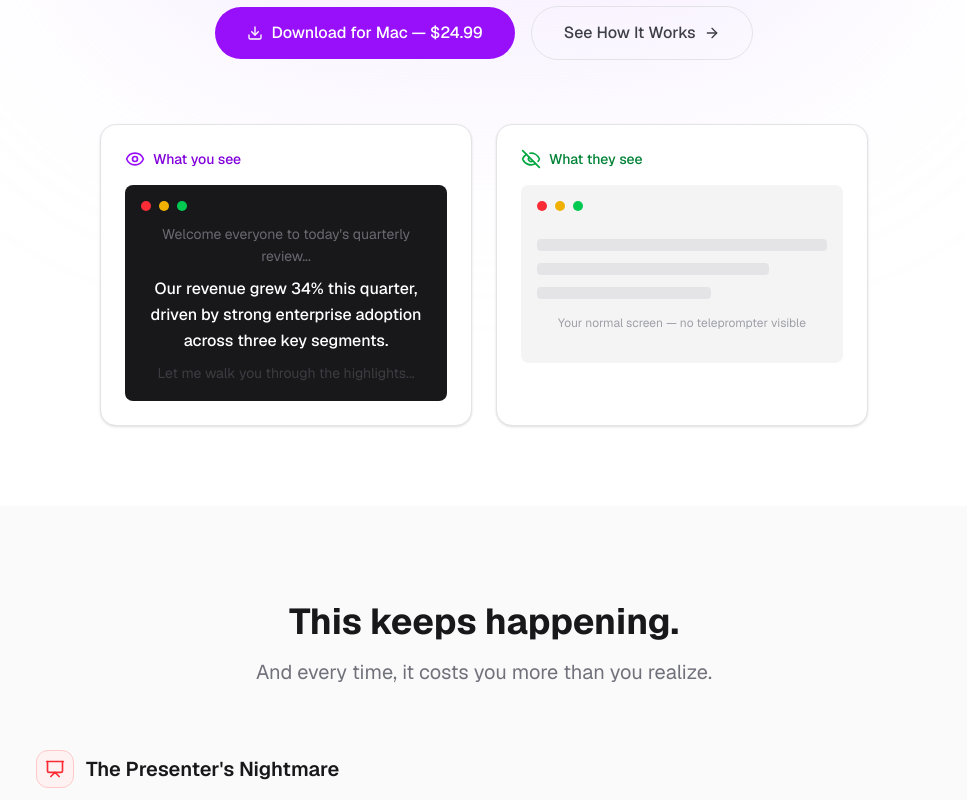
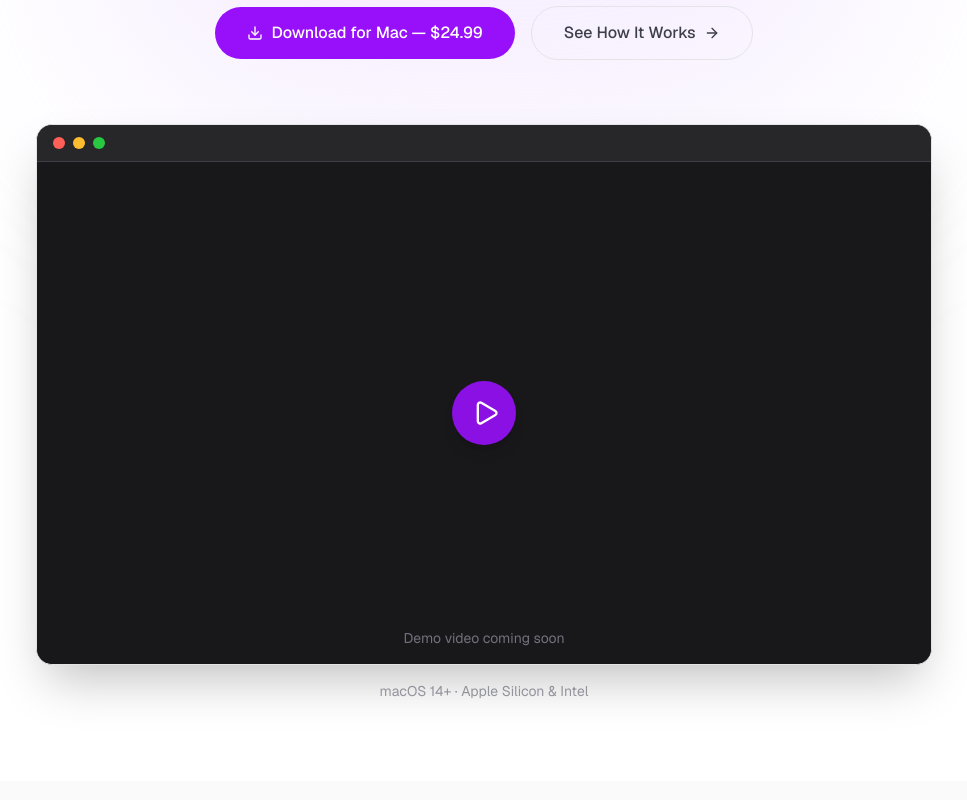
Before and after one commit to ujpark1/ghostprompt-landing, a Next.js app: page / in a window 1280 px wide. Shown: the part 620-1420 px from the top of the page, without its empty margins (156-1123 px from the left). Built offline with nearby package versions, Linux system fonts and the light colour scheme.

Commit message:
Add hero demo video placeholder and simplify app screenshot section

```diff
--- a/src/app/page.tsx
+++ b/src/app/page.tsx
@@ -133,59 +133,36 @@ function Hero() {
           </a>
         </div>
 
-        {/* Visual comparison */}
-        <div className="max-w-3xl mx-auto" role="img" aria-label="Comparison showing the teleprompter overlay is visible to you but invisible during screen sharing">
-          <div className="grid grid-cols-1 md:grid-cols-2 gap-6">
-            {/* What you see */}
-            <div className="rounded-2xl border border-zinc-200 bg-white p-6 text-left shadow-sm">
-              <div className="flex items-center gap-2 mb-4">
-                <Eye className="w-5 h-5 text-purple-600" aria-hidden="true" />
-                <span className="text-sm font-medium text-purple-700">What you see</span>
-              </div>
-              <div className="rounded-lg bg-zinc-900 p-4">
-                <div className="flex items-center gap-2 mb-3" aria-hidden="true">
-                  <div className="w-2.5 h-2.5 rounded-full bg-red-500" />
-                  <div className="w-2.5 h-2.5 rounded-full bg-yellow-500" />
-                  <div className="w-2.5 h-2.5 rounded-full bg-green-500" />
-                </div>
-                <div className="space-y-2">
-                  <div className="text-center text-sm text-zinc-400 leading-relaxed opacity-60">
-                    Welcome everyone to today&apos;s quarterly review...
-                  </div>
-                  <div className="text-center text-base text-white leading-relaxed font-medium">
-                    Our revenue grew 34% this quarter, driven by
-                    strong enterprise adoption across three key segments.
-                  </div>
-                  <div className="text-center text-sm text-zinc-500 leading-relaxed opacity-40">
-                    Let me walk you through the highlights...
-                  </div>
+        {/* Demo Video */}
+        <div className="max-w-4xl mx-auto">
+          <div className="relative rounded-2xl overflow-hidden bg-zinc-900 shadow-2xl border border-zinc-200">
+            {/* macOS window chrome */}
+            <div className="flex items-center gap-2 px-4 py-3 bg-zinc-800 border-b border-zinc-700">
+              <div className="w-3 h-3 rounded-full bg-[#FF5F57]" />
+              <div className="w-3 h-3 rounded-full bg-[#FEBC2E]" />
+              <div className="w-3 h-3 rounded-full bg-[#28C840]" />
+            </div>
+            {/*
+              Replace the placeholder below with your demo video:
+              <video
+                src="/demo.mp4"
+                autoPlay
+                muted
+                loop
+                playsInline
+                className="w-full h-full object-cover"
+              />
+            */}
+            <div className="aspect-video flex items-center justify-center bg-zinc-900 relative">
+              <div className="absolute inset-0 flex items-center justify-center">
+                <div className="w-16 h-16 rounded-full bg-purple-600/90 flex items-center justify-center cursor-pointer hover:bg-purple-500 transition-colors shadow-lg">
+                  <Play className="w-7 h-7 text-white ml-1" />
                 </div>
               </div>
-            </div>
-
-            {/* What they see */}
-            <div className="rounded-2xl border border-zinc-200 bg-white p-6 text-left shadow-sm">
-              <div className="flex items-center gap-2 mb-4">
-                <EyeOff className="w-5 h-5 text-green-600" aria-hidden="true" />
-                <span className="text-sm font-medium text-green-700">What they see</span>
-              </div>
-              <div className="rounded-lg bg-zinc-100 p-4">
-                <div className="flex items-center gap-2 mb-3" aria-hidden="true">
-                  <div className="w-2.5 h-2.5 rounded-full bg-red-500" />
-                  <div className="w-2.5 h-2.5 rounded-full bg-yellow-500" />
-                  <div className="w-2.5 h-2.5 rounded-full bg-green-500" />
-                </div>
-                <div className="space-y-3 py-4">
-                  <div className="h-3 bg-zinc-200 rounded w-full" />
-                  <div className="h-3 bg-zinc-200 rounded w-4/5" />
-                  <div className="h-3 bg-zinc-200 rounded w-3/5" />
-                  <div className="text-center text-xs text-zinc-400 mt-4">
-                    Your normal screen — no teleprompter visible
-                  </div>
-                </div>
-              </div>
+              <p className="absolute bottom-4 text-sm text-zinc-500">Demo video coming soon</p>
             </div>
           </div>
+          <p className="text-center text-sm text-zinc-400 mt-4">macOS 14+ &middot; Apple Silicon &amp; Intel</p>
         </div>
       </div>
     </section>
@@ -301,16 +278,16 @@ function AppScreenshot() {
           A distraction-free editor with built-in script management. Write your script, click Start, and present like a pro.
         </p>
 
-        {/* Screenshot placeholder */}
-        <div className="rounded-2xl border border-zinc-200 bg-zinc-100 overflow-hidden shadow-lg">
-          <div className="flex items-center gap-2 px-4 py-3 bg-zinc-200/60 border-b border-zinc-200">
-            <div className="w-3 h-3 rounded-full bg-red-400" />
-            <div className="w-3 h-3 rounded-full bg-yellow-400" />
-            <div className="w-3 h-3 rounded-full bg-green-400" />
-            <span className="ml-2 text-xs text-zinc-400">GhostPrompt</span>
-          </div>
-          {/* Replace this div with an actual <img> tag when screenshot is ready */}
-          <div className="aspect-[16/10] flex items-center justify-center bg-zinc-50">
+        {/*
+          Replace the placeholder below with your actual screenshot:
+          <img
+            src="/app-screenshot.png"
+            alt="GhostPrompt app - script editor with sidebar note manager"
+            className="w-full rounded-2xl shadow-2xl border border-zinc-200"
+          />
+        */}
+        <div className="rounded-2xl border border-zinc-200 bg-zinc-50 overflow-hidden shadow-2xl">
+          <div className="aspect-[16/10] flex items-center justify-center">
             <div className="text-center">
               <ImageIcon className="w-16 h-16 text-zinc-300 mx-auto mb-4" />
               <p className="text-zinc-400 text-sm">App screenshot coming soon</p>
```
